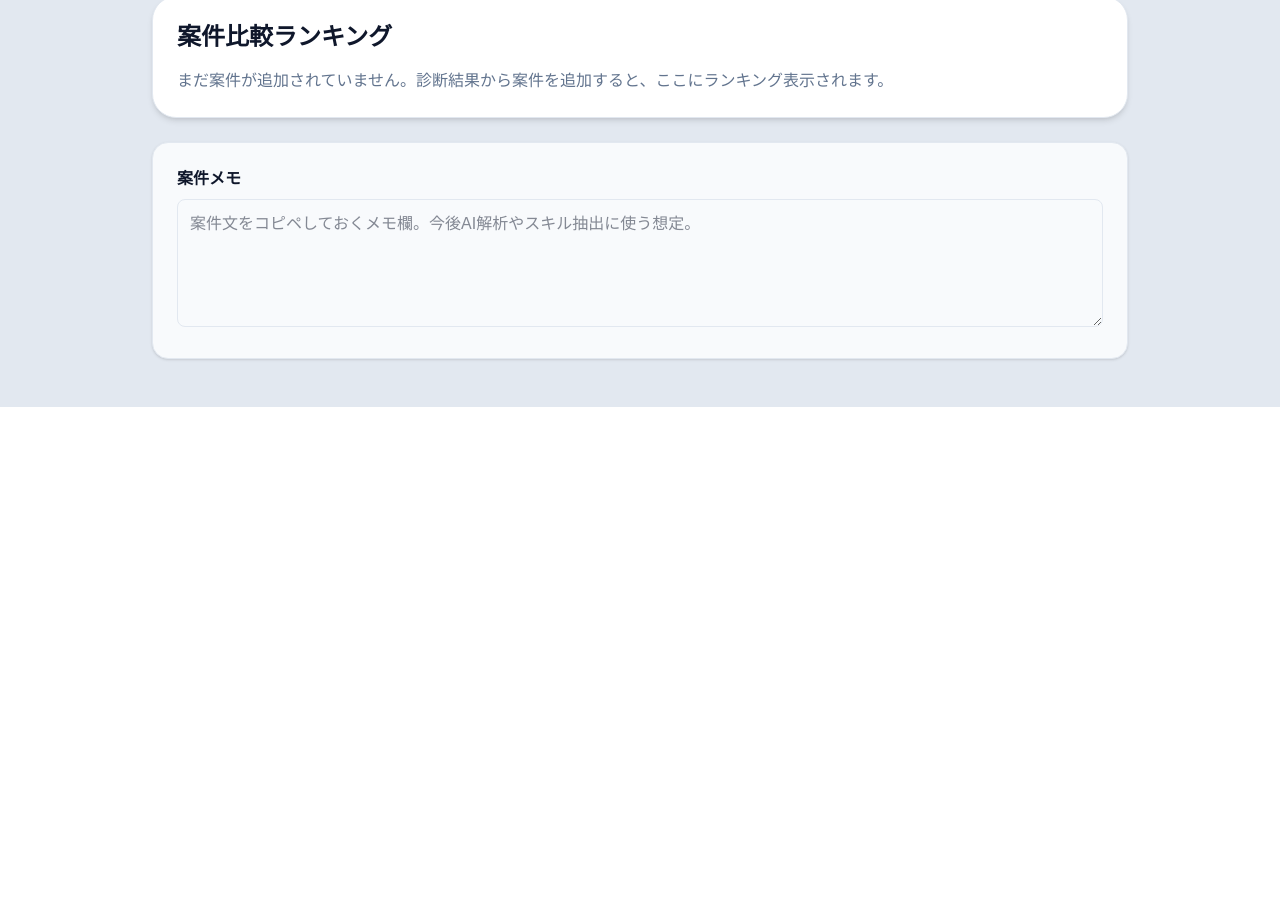
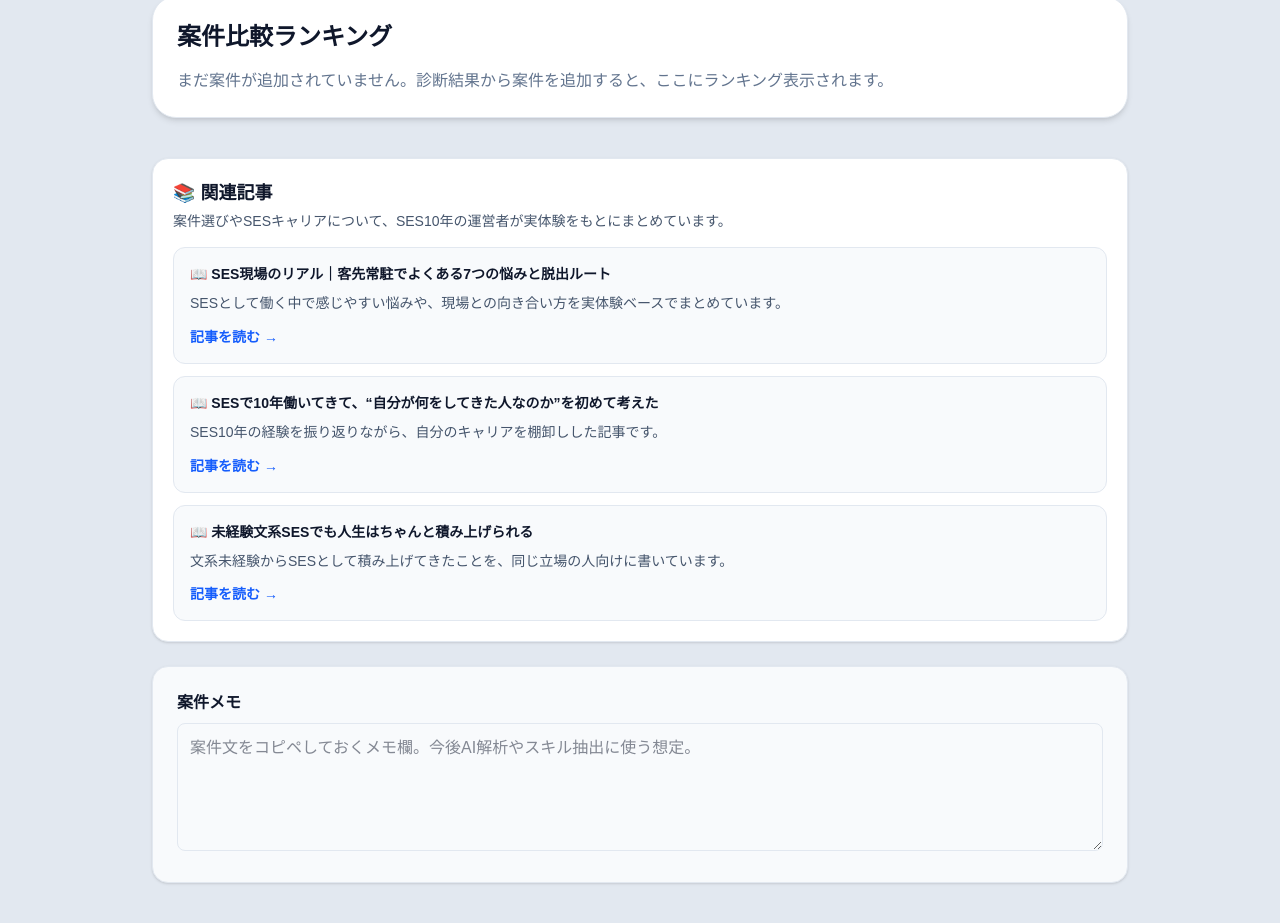
Before and after one commit to hirokilabdev-cloud/ses-checker, a Next.js app: page / in a window 1280 px wide. Shown: the part 2336-3259 px from the top of the page. Before the commit the page ends 2743 px from the top, so only its background shows below. Built offline with nearby package versions, Linux system fonts and the light colour scheme.

Commit message:
Ver1.7 関連記事追加

```diff
--- a/app/page.tsx
+++ b/app/page.tsx
@@ -191,6 +191,27 @@ export default function Home() {
   const handleClearProjects = () => {
     setSavedProjects([]);
   };
+
+  const relatedArticles = [
+    {
+      title: "SES現場のリアル｜客先常駐でよくある7つの悩みと脱出ルート",
+      description:
+        "SESとして働く中で感じやすい悩みや、現場との向き合い方を実体験ベースでまとめています。",
+      url: "https://se-sidebiz.com/ses-issues-escape",
+    },
+    {
+      title: "SESで10年働いてきて、“自分が何をしてきた人なのか”を初めて考えた",
+      description:
+        "SES10年の経験を振り返りながら、自分のキャリアを棚卸しした記事です。",
+      url: "https://se-sidebiz.com/ses-10years-self-understanding",
+    },
+    {
+      title: "未経験文系SESでも人生はちゃんと積み上げられる",
+      description:
+        "文系未経験からSESとして積み上げてきたことを、同じ立場の人向けに書いています。",
+      url: "https://se-sidebiz.com/non-tech-ses-10years",
+    },
+  ];
 
   return (
     <main className="min-h-screen bg-slate-200 text-slate-900">
@@ -451,6 +472,40 @@ export default function Home() {
             </div>
           )}
         </section>
+
+        <section className="mt-10 rounded-2xl border border-slate-200 bg-white p-5 shadow-sm">
+          <div className="mb-4">
+            <h2 className="text-lg font-bold text-slate-900">
+              📚 関連記事
+            </h2>
+            <p className="mt-1 text-sm text-slate-600">
+              案件選びやSESキャリアについて、SES10年の運営者が実体験をもとにまとめています。
+            </p>
+          </div>
+
+          <div className="grid gap-3">
+            {relatedArticles.map((article) => (
+              <a
+                key={article.title}
+                href={article.url}
+                target="_blank"
+                rel="noopener noreferrer"
+                className="block rounded-xl border border-slate-200 bg-slate-50 p-4 transition hover:border-blue-300 hover:bg-blue-50"
+              >
+                <div className="text-sm font-bold text-slate-900">
+                  📖 {article.title}
+                </div>
+                <p className="mt-2 text-sm leading-relaxed text-slate-600">
+                  {article.description}
+                </p>
+                <div className="mt-3 text-sm font-semibold text-blue-600">
+                  記事を読む →
+                </div>
+              </a>
+            ))}
+          </div>
+        </section>
+
         <section className="mt-6 rounded-2xl border border-slate-200 bg-slate-50 p-6 shadow-sm">
           <label className="mb-2 block font-semibold">案件メモ</label>
           <textarea
```
